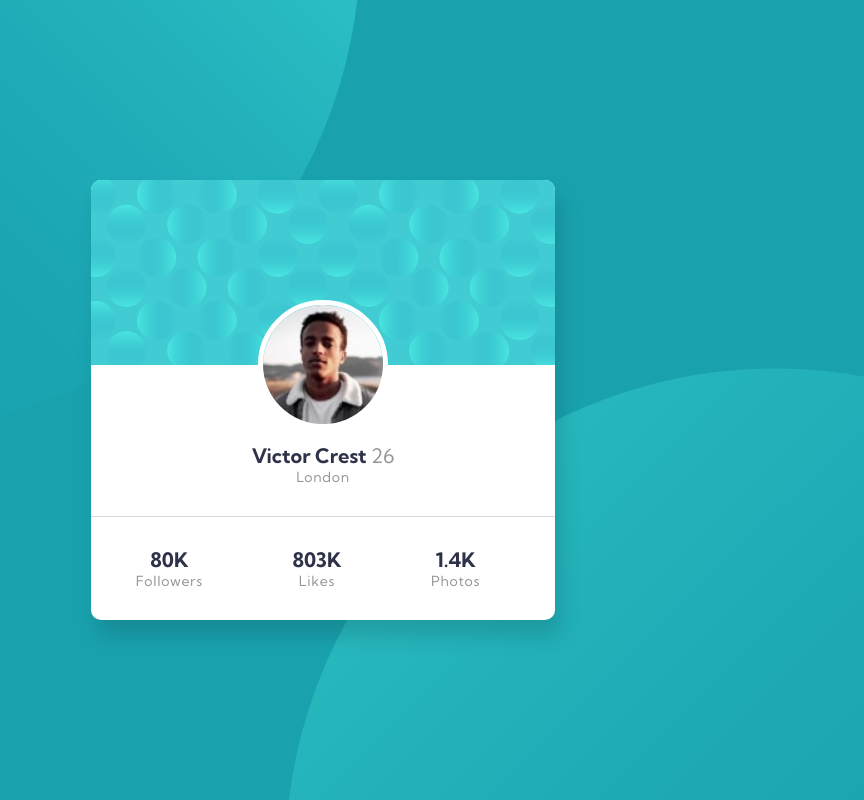
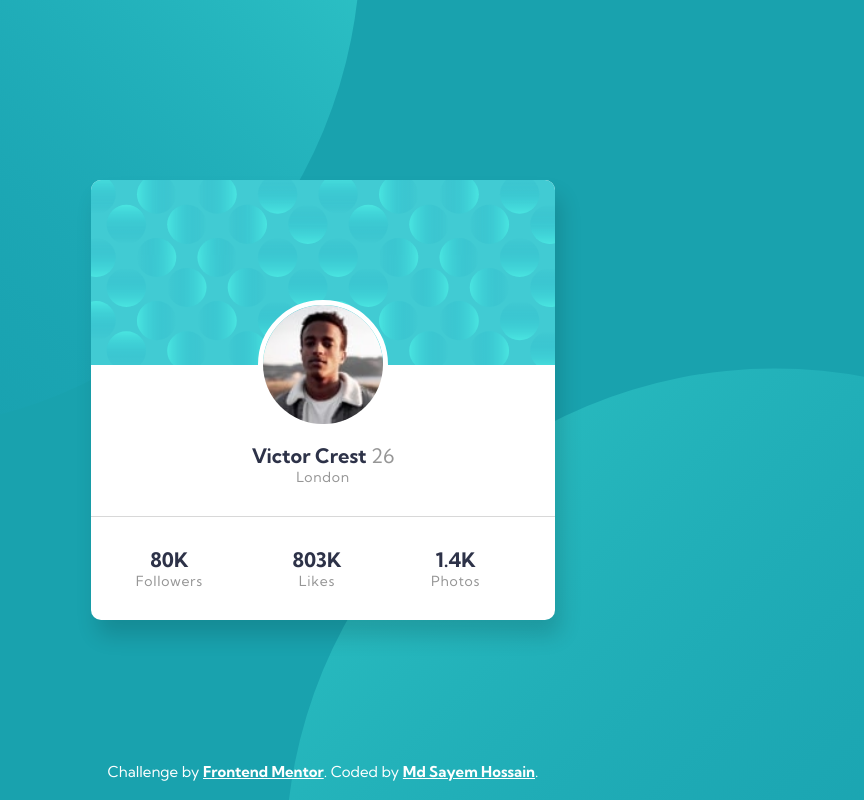
Before and after one commit to md-sayem-hossain/Profile-Card-Component-Design, a plain HTML site: page index.html in a window 1280 px wide. Shown: the whole page, without its empty margins (317-1181 px from the left). Drawn offline with Linux system fonts and the light colour scheme.

Commit message:
added name

```diff
--- a/index.html
+++ b/index.html
@@ -53,7 +53,14 @@
     </div>
   </main>
 
-
+  <footer>
+    <div class="attribution">
+      <div class="center-all">
+        Challenge by <a href="https://www.frontendmentor.io?ref=challenge" target="_blank">Frontend Mentor</a>.
+        Coded by <a href="https://www.frontendmentor.io/profile/md-sayem-hossain">Md Sayem Hossain</a>.
+      </div>
+    </div>
+  </footer>
 
 </body>
 
--- a/style.css
+++ b/style.css
@@ -95,3 +95,16 @@ h1 span{
     margin: auto;
     text-align: center;
 }
+
+.attribution {
+    font-size: 16px;
+    text-align: center;
+    color: white;
+    margin-top: -3%;
+    /* margin-bottom: 20px; */
+  }
+
+  .attribution a {
+    font-weight: 700;
+    color: hsl(0, 0%, 100%);
+  }
```
